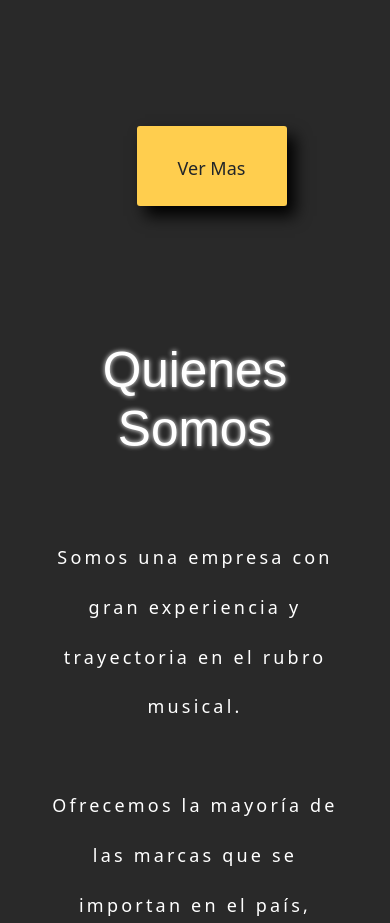
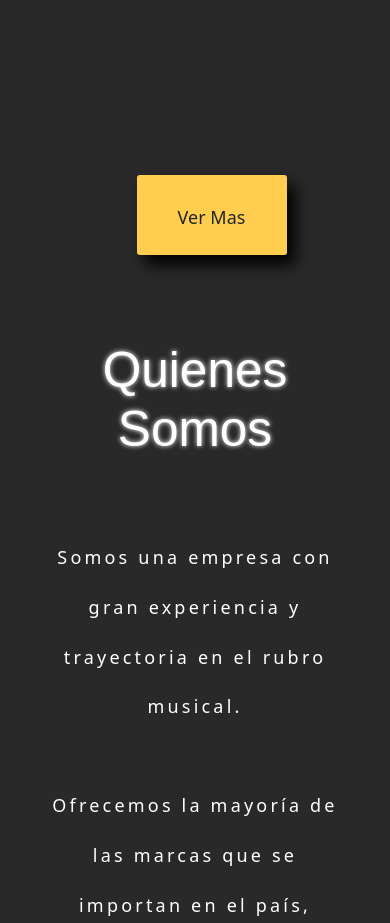
Before and after one commit to Eugenioluif/Musicarte, a website: page index.html in a window 390 px wide. Shown: the part 1120-2043 px from the top of the page. Drawn offline with nearby package versions, Linux system fonts and the light colour scheme.

Commit message:
modificaciones

```diff
--- a/scss/_mediascreen.scss
+++ b/scss/_mediascreen.scss
@@ -9,7 +9,7 @@
         font-size: medium;
         letter-spacing: 0.1em;
         @include positions(absolute);
-        @include ubication (25rem,35%,auto,35%);
+        @include ubication (10rem,35%,auto,35%);
         text-shadow:0px 0px 5px map-get($map-gral,col-blk);
     }
 
@@ -30,6 +30,14 @@
           perspective: 800px;
     }
 
+    .bot-prod {
+        @include positions(relative);
+        @include size (150px,80px);
+          @include ubication (50px,auto,auto,35%);
+          perspective: 800px;
+          margin-bottom: 4rem;
+          }
+
     .btn {
     padding: 0.3rem;
     font-size: 1rem;
@@ -38,7 +46,6 @@
     color: map-get($map-gral,col-neg);
     background-color: map-get($map-gral,col-yell);
     font-weight: bold;
-
     }
 
 
```
Also changed, not shown: css/style.css.
